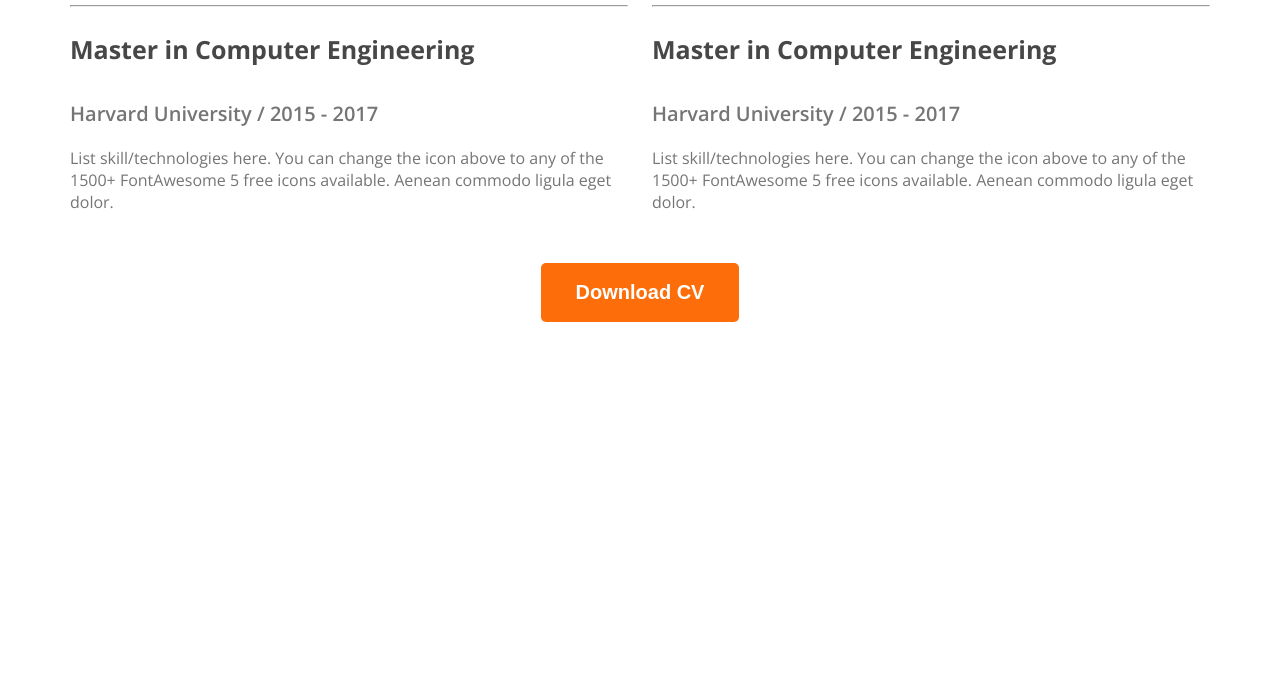
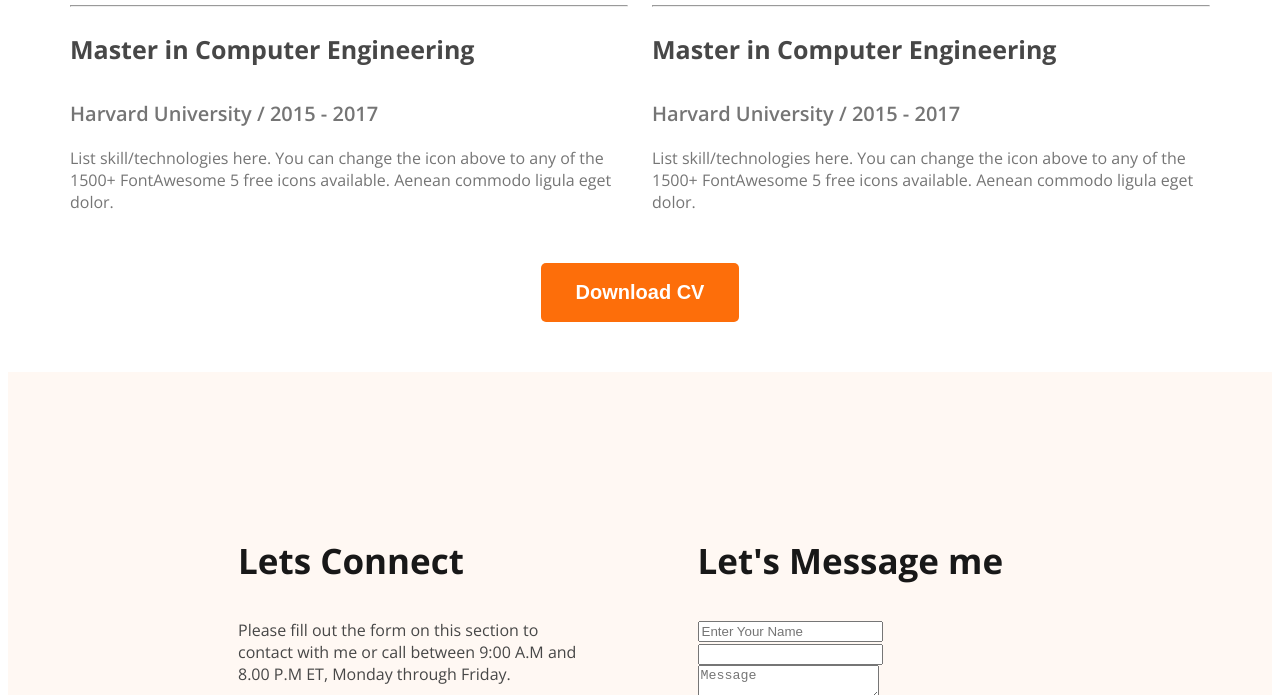
Before and after one commit to niloy-rahman-always/web-dev-protfolio, a plain HTML site: page index.html in a window 1280 px wide. Shown: the part 2660-3355 px from the top of the page. Before the commit the page ends 2990 px from the top, so only its background shows below. Drawn offline with nearby package versions, Linux system fonts and the light colour scheme.

Commit message:
problem in footer

```diff
--- a/index.html
+++ b/index.html
@@ -175,8 +175,35 @@
     </section>
 
   </main>
-  <footer>
-
+  <footer class="secondary-bg">
+    <div class="footer-column">
+      <div>
+        <h3 class="section-title">Lets Connect</h3>
+        <p class="dark-2">Please fill out the form on this section to contact with me or call between 9:00 A.M and 8.00
+          P.M ET, Monday
+          through
+          Friday.</p>
+        <a href="">
+          <img src="images/icons/facebook.png" alt="">
+        </a>
+        <a href="">
+          <img src="images/icons/insta.png" alt="">
+        </a>
+        <a href="">
+          <img src="images/icons/twitter.png" alt="">
+        </a>
+      </div>
+    </div>
+    <div class="footer-column">
+      <h3 class="section-title">
+        Let's Message me
+      </h3>
+      <form action="">
+        <input type="text" placeholder="Enter Your Name">
+        <input type="email" name="" id="Enter Your Email">
+        <textarea name="" id="" placeholder="Message"></textarea>
+      </form>
+    </div>
   </footer>
 </body>
 
--- a/style/style.css
+++ b/style/style.css
@@ -160,4 +160,20 @@ font-size: 16px;
 }
 .download-cv {
   margin-top: 50px;
+  margin-bottom: 50px;
 }
+/* footer */
+
+footer {
+  display: flex;
+  padding: 130px 230px;
+  gap: 115px;
+}
+.footer-column {
+  width:50%;
+}
+
+footer input [type="text"]{
+  height: 64px;
+  /* width: 661px; */
+}
```
